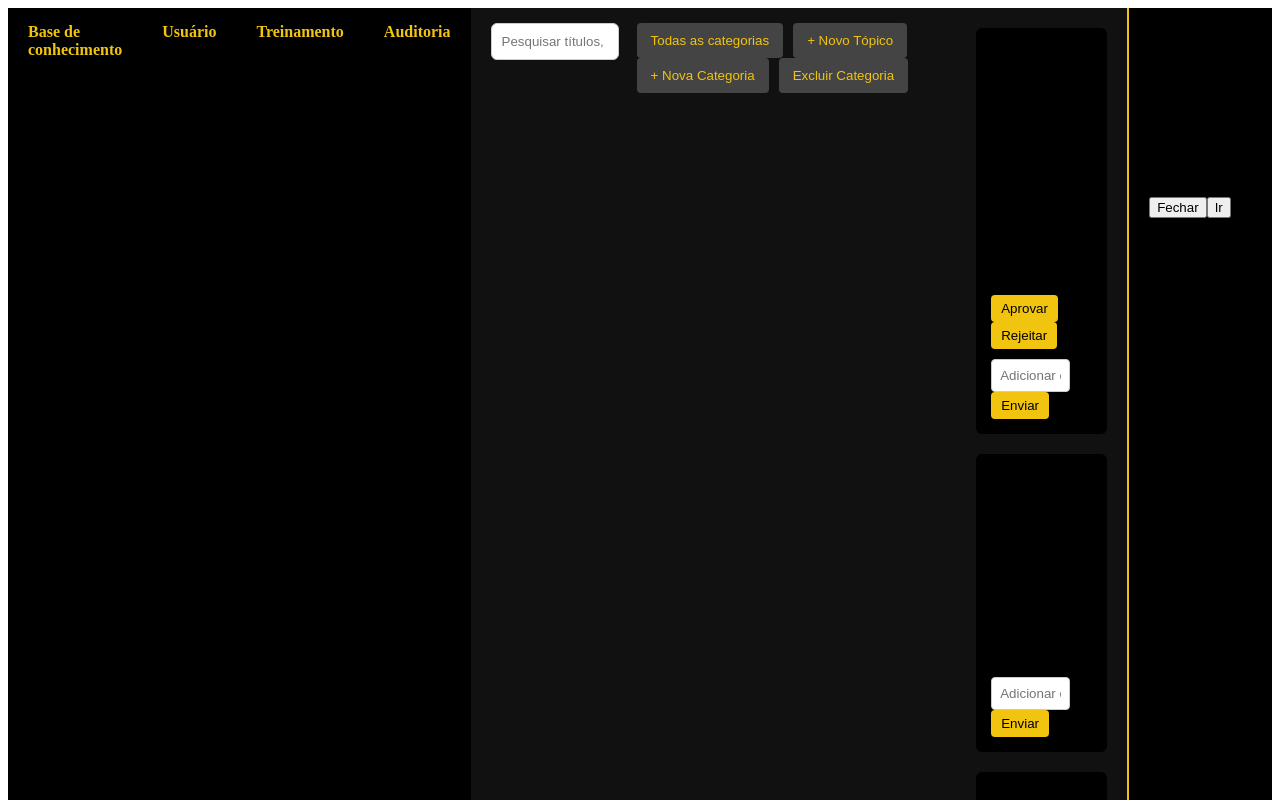
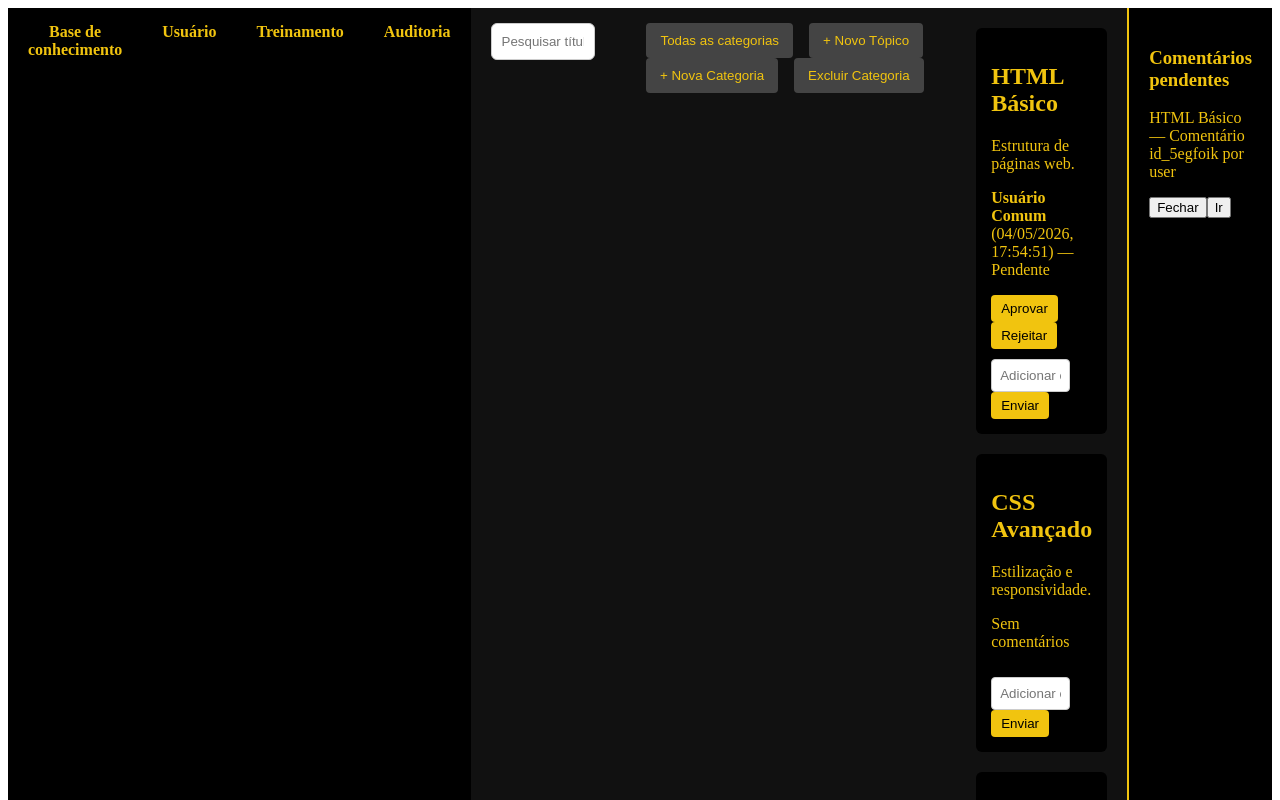
Before and after one commit to Wertco-Bombas/Wertco, a Next.js app: page /base in a window 1280 px wide. Shown: the top 800 px of the page. Built offline with nearby package versions, Linux system fonts and the light colour scheme.

Commit message:
Update style.css

```diff
--- a/styles/style.css
+++ b/styles/style.css
@@ -1,17 +1,18 @@
-/* Topo com navegação */
+/* Topo com navegação centralizada */
 .navbar {
   background-color: #000;
-  color: #f1c40f;
   padding: 15px 20px;
+  text-align: center; /* centraliza conteúdo */
 }
 
 .nav-links {
   list-style: none;
-  display: flex;
+  display: inline-flex; /* centraliza horizontalmente */
   gap: 40px;
   margin: 0;
   padding: 0;
   font-weight: bold;
+  color: #f1c40f;
 }
 
 .nav-links li {
@@ -22,10 +23,11 @@
 .search-bar {
   padding: 15px 20px;
   background: #111;
+  text-align: center;
 }
 
 .search-bar input {
-  width: 100%;
+  width: 80%; /* ocupa boa parte da largura */
   padding: 10px;
   border-radius: 6px;
   border: 1px solid #ccc;
@@ -34,10 +36,11 @@
 /* Botões de ação */
 .actions {
   padding: 15px 20px;
+  text-align: center; /* centraliza botões */
 }
 
 .actions button {
-  margin-right: 10px;
+  margin: 0 8px;
   padding: 10px 14px;
   background: #444;
   color: #f1c40f;
@@ -67,6 +70,7 @@
   padding: 15px;
   margin-bottom: 20px;
   border-radius: 6px;
+  color: #f1c40f;
 }
 
 .comments {
@@ -97,4 +101,5 @@
   background: #000;
   padding: 20px;
   border-left: 2px solid #f1c40f;
+  color: #f1c40f;
 }
```
